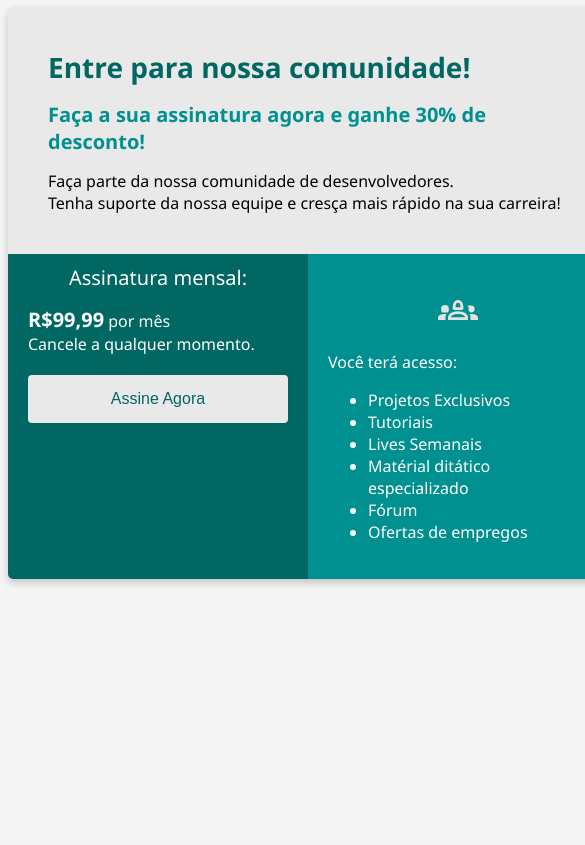
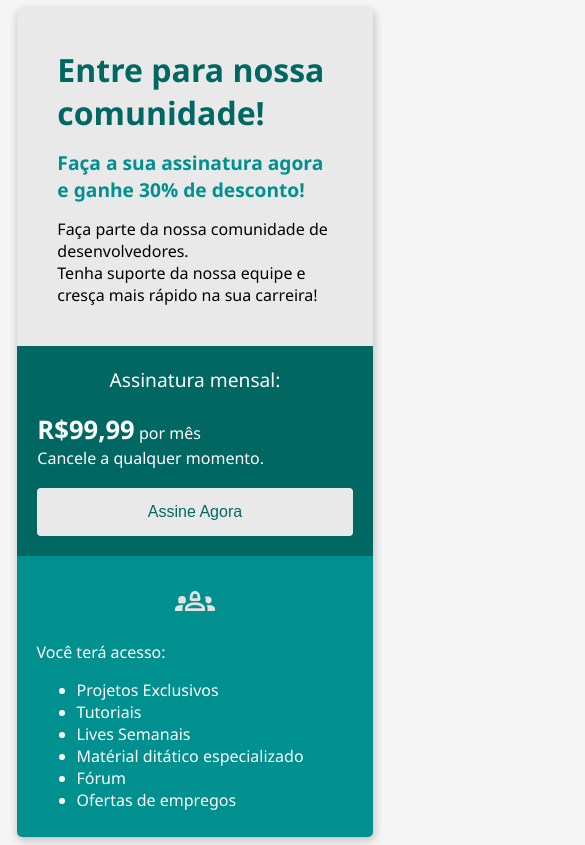
Before and after one commit to MariaMariEdu/bootcamp-devjr-modulo2, a plain HTML site: page index.html in a window 390 px wide. Shown: the top 845 px of the page, 585 px wide, since content can reach past the window. Drawn offline with Linux system fonts and the light colour scheme.

Commit message:
closes #6 - media screen

```diff
--- a/index.html
+++ b/index.html
@@ -24,7 +24,7 @@
     }
 
     .header{
-        padding: 40px;
+        padding: 2.5rem;
     }
 
     .flex-container{
@@ -36,21 +36,21 @@
 
     .header-title{
         color:#006763;
-        font-size: 28px;
+        font-size: 2rem;
         font-weight: 700;
         margin-bottom: 15px;
     }
 
     .header-subtitle{
         color:#009090;
-        font-size: 20px;
+        font-size: 1.2rem;
         font-weight: 600;
         margin-bottom: 15px;
     }
     .col-1{
         background-color: #006763;
         width: 50%;
-        padding: 10px 20px;
+        padding: 1.25rem;
         color: #FFFFFF;
 
 
@@ -59,39 +59,39 @@
     .col-2{
         background-color: #009090;
         width: 50%;
-        padding: 20px;
+        padding:0.6rem 1.2rem;
         color: #FFFFFF;
 
     }
 
     .subscription-title{
-        font-size: 20px;
+        font-size: 1.2rem;
         text-align: center;
-        margin-bottom: 15px;
+        margin-bottom: 1.2rem;
     }
 
     .price{
-        font-size: 20px;
+        font-size:  1.6rem;
         font-weight: 700;
 
     }
 
     .month{
-        font-size: 15px;
+        font-size: 0.9rem;
         font-style: italic;
-        margin-left: 15px;
+        margin-left: 0.9rem;
 
     }
 
     .button{
-        margin-top: 20px;
+        margin-top: 1.2rem;
         width: 100%;
         padding: 15px 32px;
 
         color:#006763;
         background-color: #E9E9E9;
 
-        font-size: 16px;
+        font-size: 1rem;
 
         border-radius: 4px;
         border: none;
@@ -100,7 +100,26 @@
 
     .image{
         text-align: center;
-        padding: 16px
+        padding: 15px
+          }
+
+          @media screen and (max-width: 620px){
+            html{
+                font-size: 16px;
+            }
+
+            .flex-container{
+                flex-direction: column;
+            }
+
+            .col-1, .col-2{
+                width: 100%;
+                box-sizing: border-box;
+            }
+
+            .container{
+                width: 95%;
+            }
           }
 
 
```
